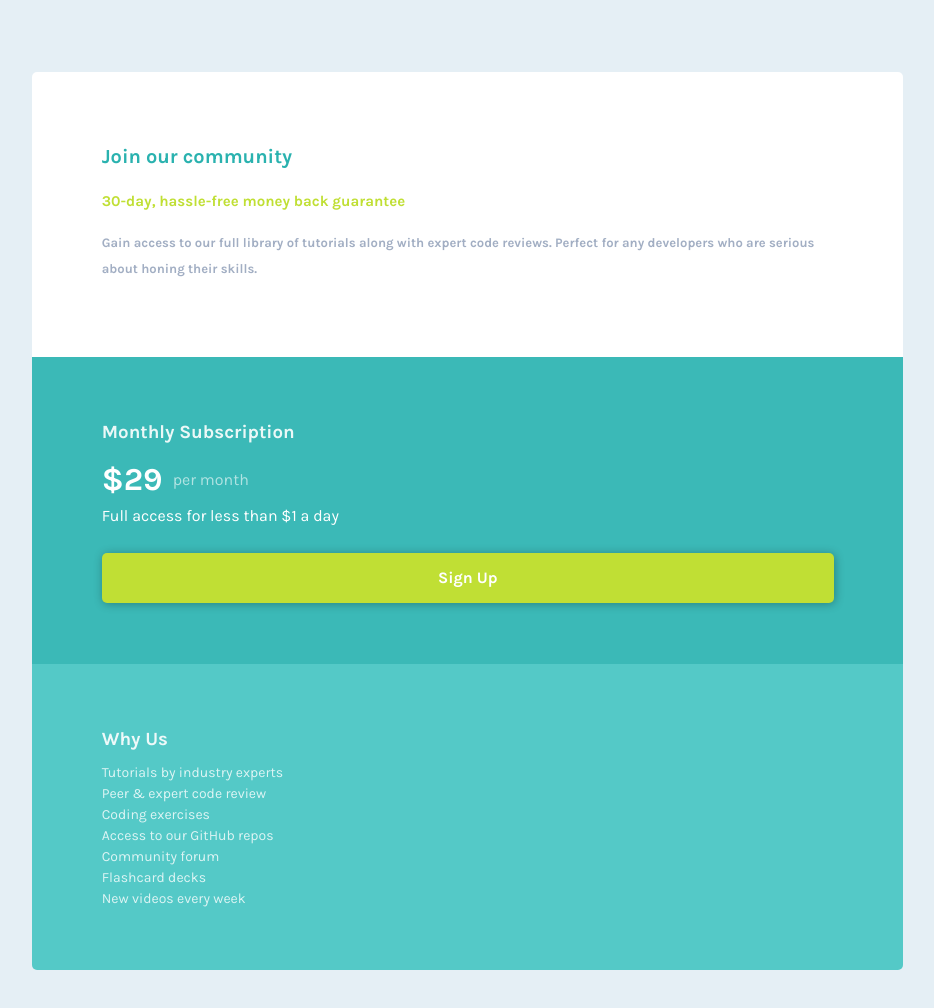
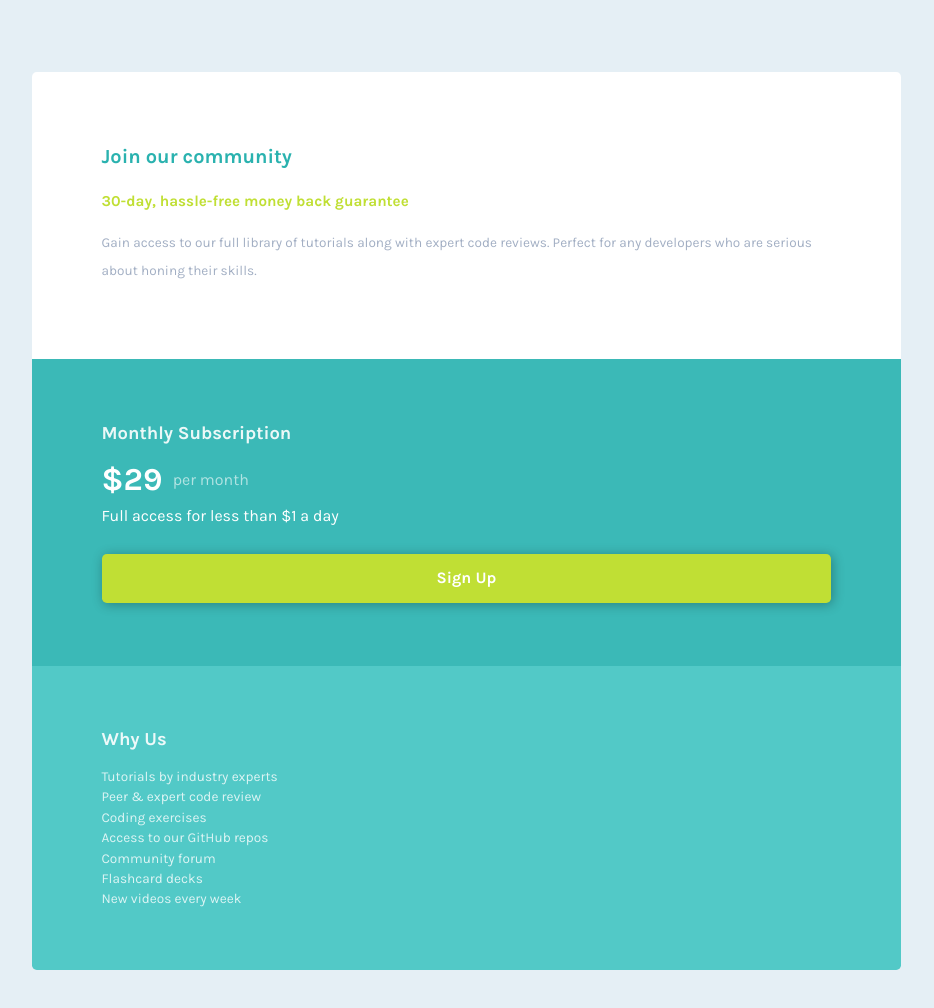
Before and after one commit to Lellien/frontend-mentor-challenge-single-price-grid-component-master, a plain HTML site: page index.html in a window 1280 px wide. Shown: the whole page, without its empty margins (0-934 px from the left). Drawn offline with Linux system fonts and the light colour scheme.

Commit message:
Changed css units for better adaptability

```diff
--- a/scss/style.scss
+++ b/scss/style.scss
@@ -16,7 +16,6 @@ body {
   padding: 4.5em 2em;
   background: config.$light-gray;
   font-family: config.$font-stack;
-  font-size: 16px;
   color: #ffff;
   display: flex;
 }
@@ -42,29 +41,27 @@ a {
 }
 
 .container {
+  .community {
+    @include config.bg-effect(#ffff);
+    padding: 8%;
+    border-radius: 0.3rem 0.3rem 0 0;
     h1 {
       color: config.$primary-color;
       line-height: 1.5;
-    font-size: 20px;
-    margin-bottom: 20px;
+      font-size: 1.25rem;
+      margin-bottom: 1em;
     }
 
     h2 {
       color: config.$secondary-color;
-    font-size: 15px;
+      font-size: 0.95rem;
       font-weight: 700;
       line-height: 1.2;
-    margin-bottom: 20px;
+      margin-bottom: 1.3em;
     }
-
-  .community {
-    @include config.bg-effect(#ffff);
-    padding: 8%;
-    border-radius: 5px 5px 0 0;
     p {
       color: config.$mid-gray;
-      font-size: 13px;
-      font-weight: 700;
+      font-size: 0.85rem;
       opacity: 0.9;
       line-height: 2;
       margin-bottom: 6px;
@@ -73,25 +70,25 @@ a {
 
   .info {
     h3 {
-      margin-bottom: 0.5em;
+      font-size: 1.15rem;
       opacity: 0.9;
     }
     &-1 {
       padding: 7% 8%;
       @include config.bg-effect(config.$primary-color, 8%);
 
-      /*       a {
-        display: block;
+      h3 {
+        margin-bottom: 0.45em;
       }
- */
+
       button {
         display: block;
-        margin: 25px auto 0;
+        margin: 1.6rem auto 0.1rem;
         width: 100%;
-        padding: 13px 0;
+        padding: 0.8em 0;
         border: none;
-        border-radius: 5px;
-        box-shadow: 1px 1px 10px rgba(0, 0, 0, 0.3);
+        border-radius: 0.3rem;
+        box-shadow: 0.1em 0.1em 0.7em rgba(0, 0, 0, 0.3);
         color: #ffff;
         background: config.$secondary-color;
         font-weight: 700;
@@ -103,9 +100,9 @@ a {
         margin: 0;
 
         .fee {
-          font-size: 32px;
+          font-size: 2rem;
           font-weight: 700;
-          margin-right: 10px;
+          margin-right: 0.32em;
         }
 
         .freq {
@@ -116,14 +113,18 @@ a {
 
     &-2 {
       padding: 7% 8%;
-      @include config.bg-effect(config.$primary-color, 22%);
-      border-radius: 0 0 5px 5px;
+      @include config.bg-effect(config.$primary-color, 21%);
+      border-radius: 0 0 0.3rem 0.3rem;
+
+      h3 {
+        margin-bottom: 0.7em;
+      }
 
       ul {
         padding: 0;
         list-style: none;
         opacity: 0.8;
-        font-size: 14px;
+        font-size: 0.85rem;
       }
     }
   }
```
Also changed, not shown: css/style.css. Lines whose indentation alone changed are shown as unchanged.
